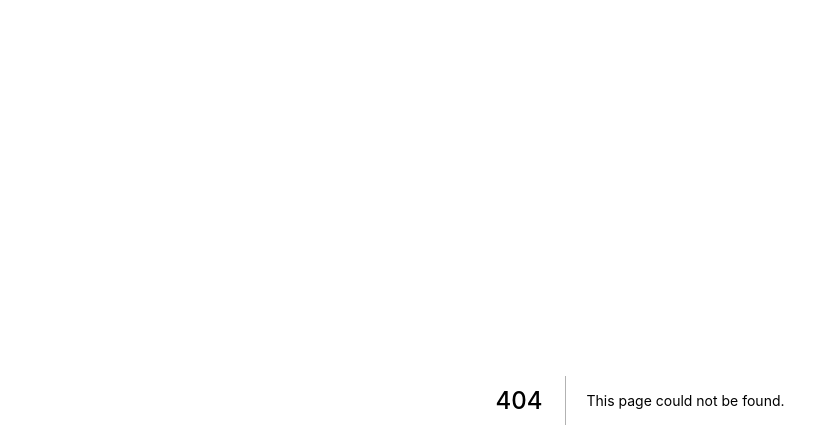
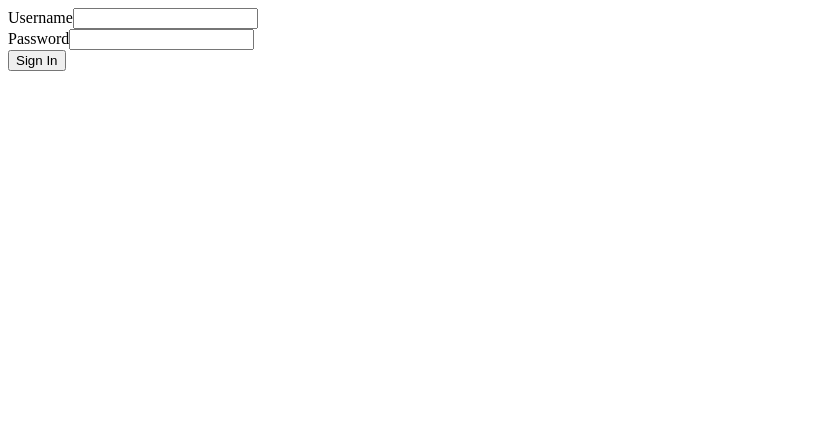
Before and after one commit to algorithmplus/login.dfe.interactions, a Next.js app: page /usernamepassword in a window 1280 px wide. Before the commit this address had no page. Shown: the top 448 px of the page, without its empty margins (0-839 px from the left). Built offline with nearby package versions, Linux system fonts and the light colour scheme.

Commit message:
Add basic username/password flow

```diff
--- /dev/null
+++ b/src/pages/usernamepassword.js
@@ -0,0 +1,24 @@
+import React from 'react'
+
+class usernamepassword extends React.Component {
+    render() {
+        return (
+        <form method="post">
+            <div>
+                <label>
+                    <span>Username</span>
+                    <input type="text" name="username" />
+                </label>
+            </div>
+            <div>
+                <label>
+                    <span>Password</span>
+                    <input type="password" name="password" />
+                </label>
+            </div>
+            <button type="submit">Sign In</button>
+        </form>)
+    }
+}
+
+export default usernamepassword
```
Also changed, not shown: src/index.js (+10 -0 lines).
